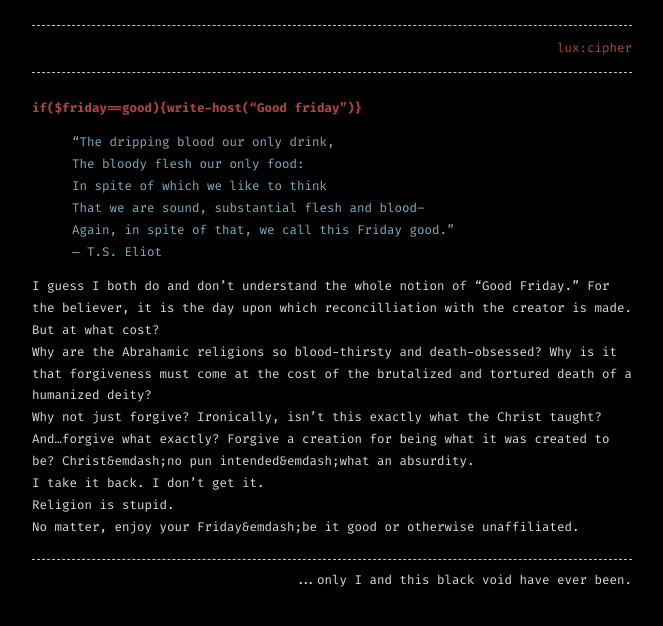
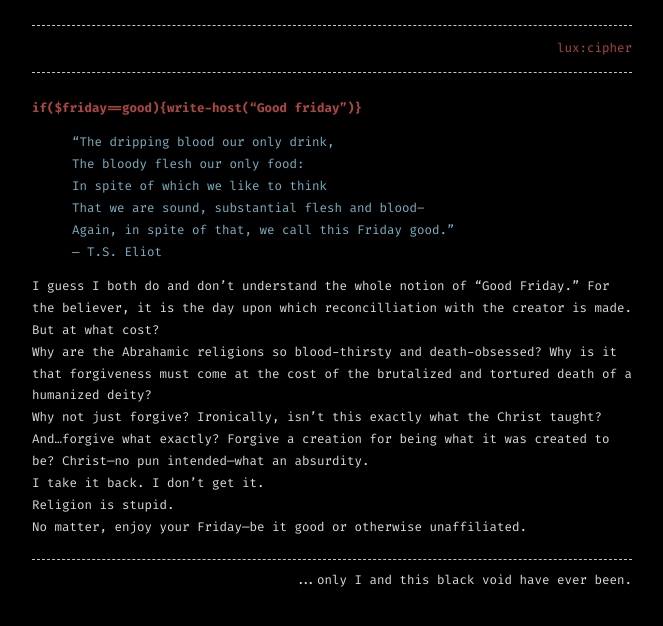
Before and after one commit to alt5474n/5474n.github.io, a Jekyll site: the page built from _posts/2020-04-10-good-friday.md, in a window 1280 px wide. Shown: the top 626 px of the page, without its empty margins (308-971 px from the left). Built offline with Jekyll 4.4.1, drawn with Linux system fonts in a browser that asks for light colours; some of the changed lines change nothing that is shown.

Commit message:
post fix

```diff
--- a/_posts/2020-04-10-good-friday.md
+++ b/_posts/2020-04-10-good-friday.md
@@ -18,10 +18,10 @@ Why are the Abrahamic religions so blood-thirsty and death-obsessed? Why is it t
 
 Why not just forgive? Ironically, isn't this exactly what the Christ taught?
 
-And...forgive what exactly? Forgive a creation for being what it was created to be? Christ&emdash;no pun intended&emdash;what an absurdity.
+And...forgive what exactly? Forgive a creation for being what it was created to be? Christ&#151;no pun intended&#151;what an absurdity.
 
 I take it back. I don't get it.
 
 Religion is stupid.
 
-No matter, enjoy your Friday&emdash;be it good or otherwise unaffiliated.
+No matter, enjoy your Friday&#151;be it good or otherwise unaffiliated.
```
